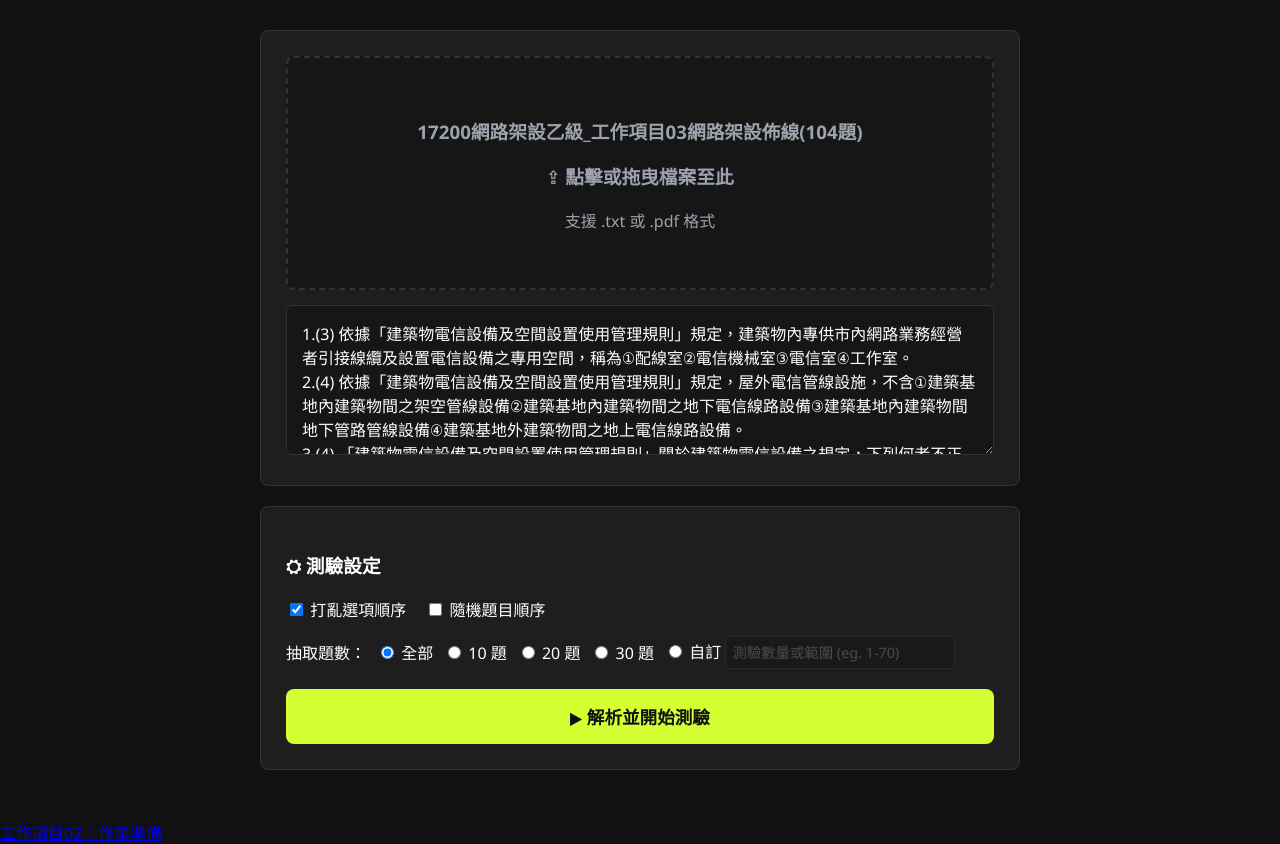
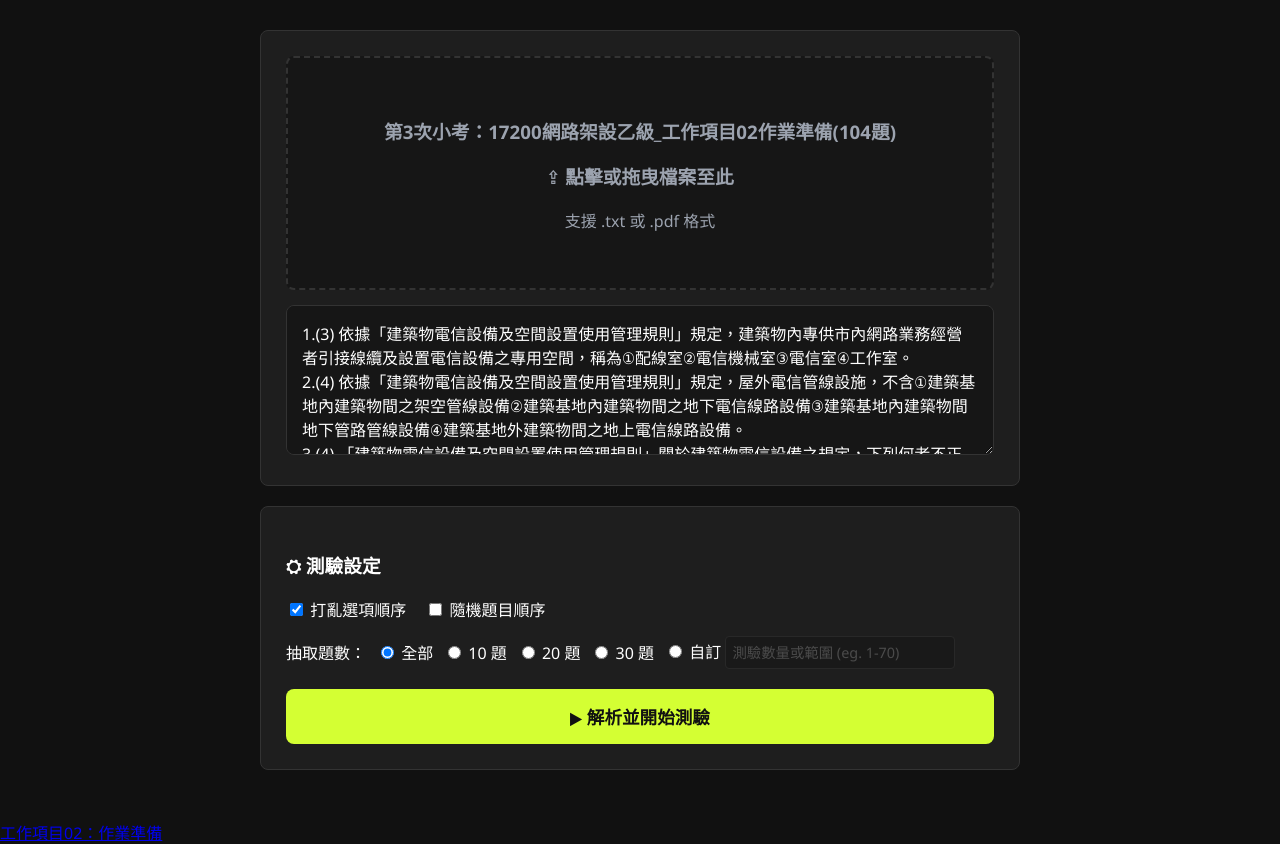
Before and after one commit to azurecloud1975/my-little-test1, a plain HTML site: page index.html in a window 1280 px wide. Shown: the part 77-921 px from the top of the page. Drawn offline with Linux system fonts and the light colour scheme; a script that the page names is missing.

Commit message:
第3次小考：17200網路架設乙級_工作項目02作業準備(104題)

```diff
--- a/index.html
+++ b/index.html
@@ -145,7 +145,7 @@
         <div id="home-screen" class="screen active">
             <div class="card">
                 <div id="drop-zone" class="drop-zone">
-                    <h3>17200網路架設乙級_工作項目03網路架設佈線(104題)</h3>
+                    <h3>第3次小考：17200網路架設乙級_工作項目02作業準備(104題)</h3>
                     <h3>⇪ 點擊或拖曳檔案至此</h3>
                     <p>支援 .txt 或 .pdf 格式</p>
                     <input type="file" id="file-input" accept=".txt,.pdf" style="display:none;">
```
